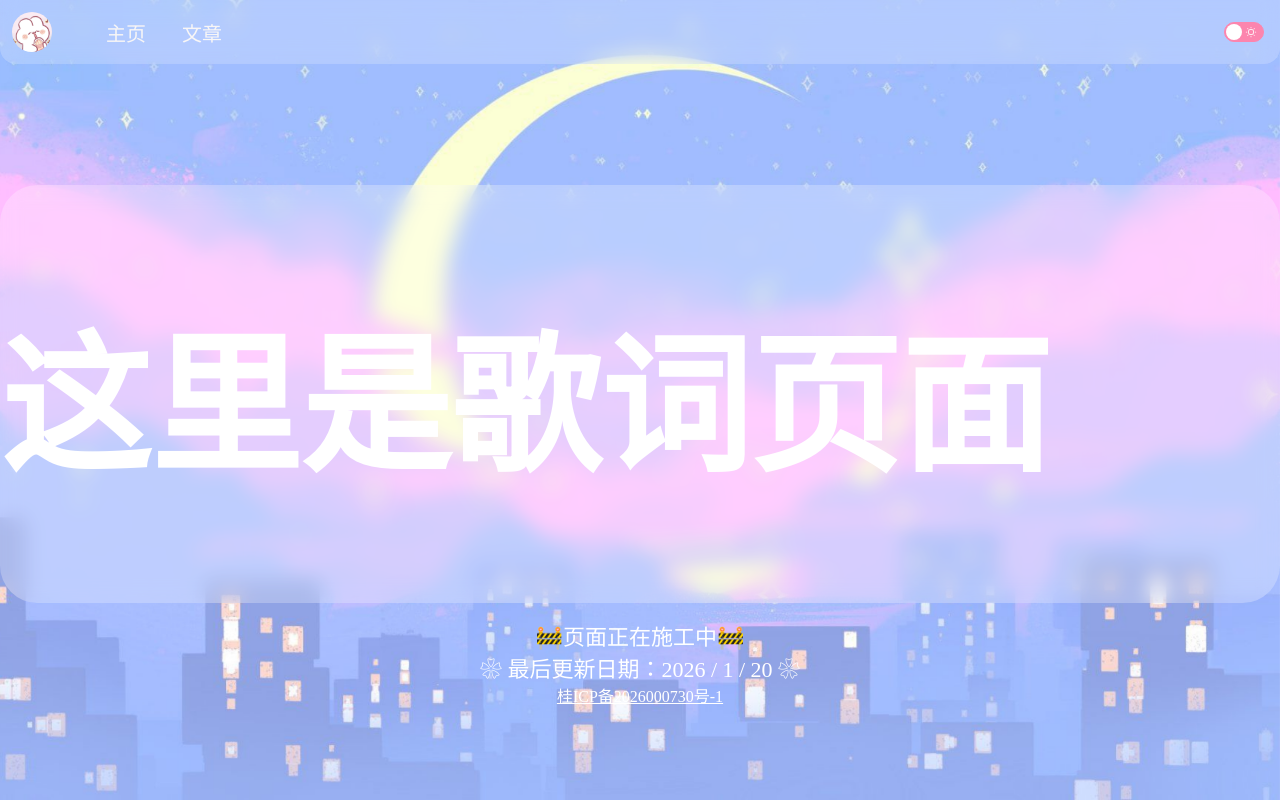
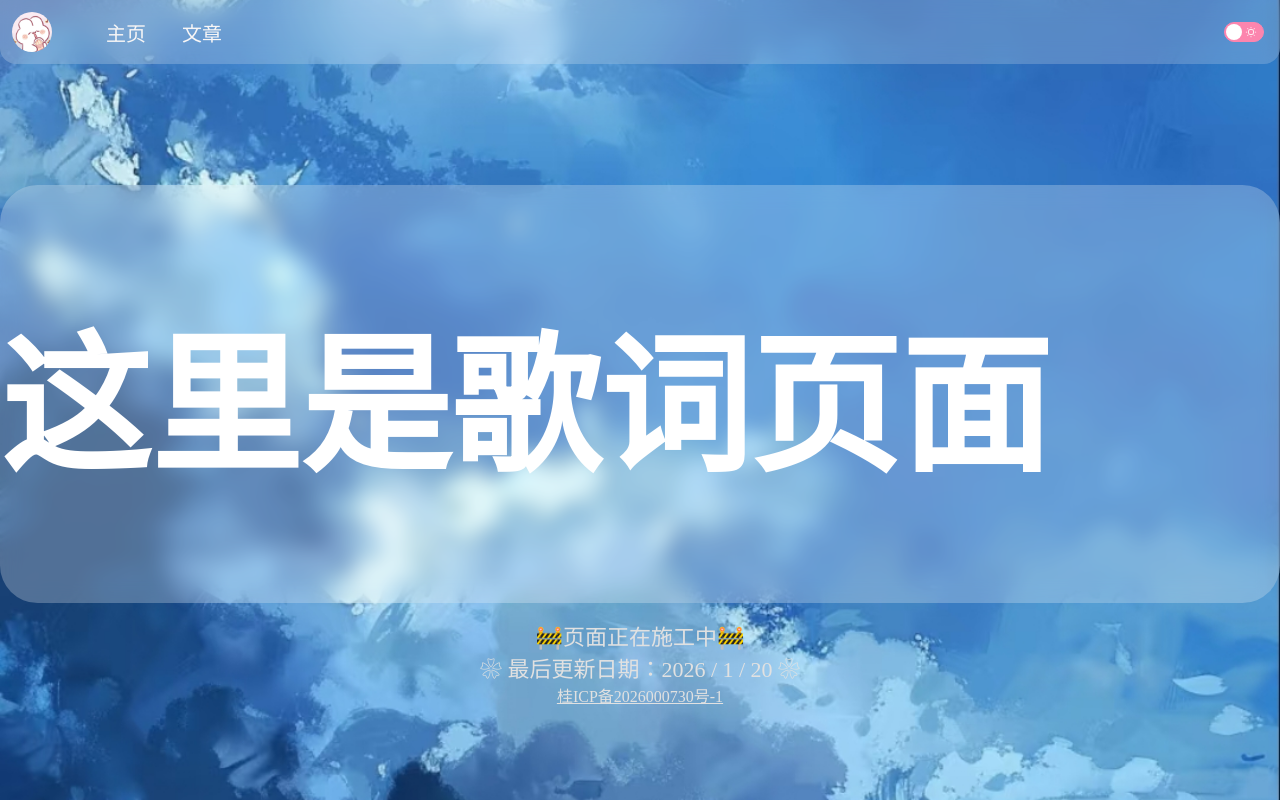
Before and after one commit to TMyxGames/my-homepage, a Vue app: page /PageLyrics in a window 1280 px wide. Built offline with nearby package versions, Linux system fonts and the light colour scheme; a web font is replaced by a local one.

Commit message:
修改浅色模式文字颜色

```diff
--- a/src/components/MainPage/BaseMainPage.vue
+++ b/src/components/MainPage/BaseMainPage.vue
@@ -1,6 +1,6 @@
 <template>
-    <GlobalBackground :imgSrc="defaultImg" />
-    <!-- <GlobalBackground autoTimeChange/> -->
+    <!-- <GlobalBackground :imgSrc="defaultImg" /> -->
+    <GlobalBackground autoTimeChange/>
 
     <GlobalHeader></GlobalHeader>
     <div class="main-page-container">
--- a/src/styles/theme.css
+++ b/src/styles/theme.css
@@ -2,7 +2,7 @@
 :root {
     /* 大容器 */
     --glass-bg: rgba(255, 255, 255, 20%);
-    --glass-text: rgba(255, 255, 255);
+    --glass-text: rgba(225, 225, 225);
 
     /* 小容器 */
     --card-bg: rgba(255, 255, 255, 80%);
@@ -18,7 +18,7 @@
 html.dark {
     /* 大容器 */
     --glass-bg: rgba(64, 64, 64, 20%);
-    --glass-text: rgb(255, 255, 255);
+    --glass-text: rgb(225, 225, 225);
 
     /* 小容器 */
     --card-bg: rgba(32, 32, 32, 80%);
```
